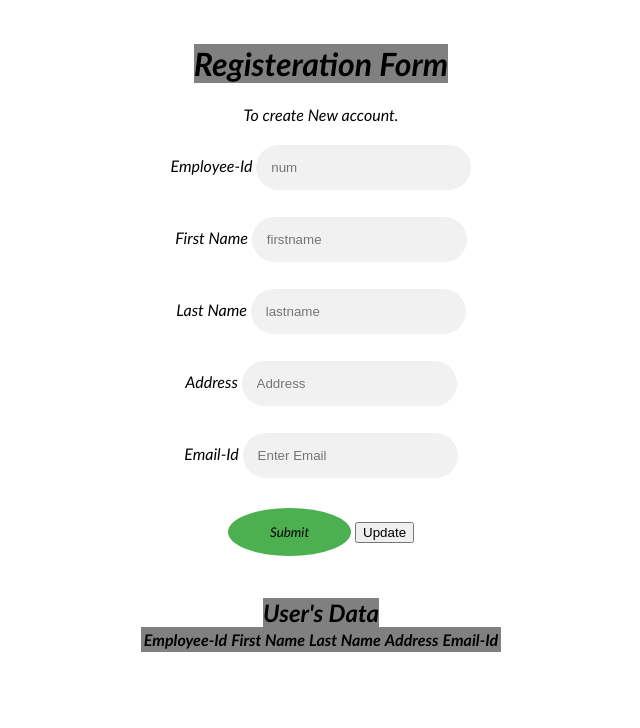
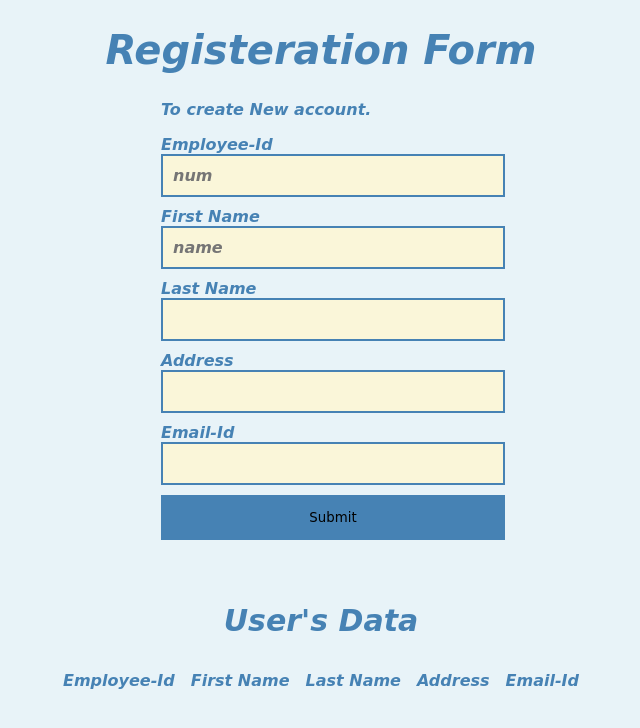
Before and after one commit to jamalrefaideen/Fresher-training-exercise, a plain HTML site: page Buhari/Day 23/form.html in a window 1280 px wide. Shown: the whole page, without its empty margins (319-959 px from the left). Drawn offline with Linux system fonts and the light colour scheme.

Commit message:
Task Completed

```diff
--- a/Buhari/Day 23/form.css
+++ b/Buhari/Day 23/form.css
@@ -1,51 +1,96 @@
 body {
-  font-family: "Trebuchet MS", "Lucida Sans Unicode", "Lucida Grande",
-    "Lucida Sans", Arial, sans-serif;
+  font-family: cursive;
   font-style: italic;
+  background-color: #e8f3f8;
+  font-weight: bold;
+}
+h1 {
+  text-align: center;
+  font-size: 40px;
+  color: steelblue;
+}
+form {
+  margin: 20px auto;
+  width: 320px;
+  color: steelblue;
+}
+input {
+  padding: 10px;
+  font-size: inherit;
+}
+input[type="text"] {
+  font-family: cursive;
+  font-style: italic;
+  font-weight: bold;
+  display: block;
+  margin-bottom: 10px;
+  width: 100%;
+  border: 2px solid steelblue;
+  background-color: #faf6d9;
+}
+input:hover {
+  background-color: white;
+}
+.submitbtn {
+  font-family: cursive;
+  cursor: pointer;
+  width: 344px;
+  height: 45px;
+  border: none;
+  background: steelblue;
+  color: black;
+}
+.submitbtn:hover {
+  font-family: cursive;
+  width: 344px;
+  height: 45px;
+  /* border: solid greenyellow;    */
+  /* border: 2px greenyellow; */
+  background:#00ffc3;
+  color: black;
 }
 
-.myHeader{
-  margin: auto;
-  width: fit-content;
-  background-color: #808080    ;
-
+.updatebtn {
+  display: none;
+  font-family: cursive;
+  cursor: pointer;
+  width: 344px;
+  height: 45px;
+  border: none;
+  background: steelblue;
+  color: white;
 }
-.containerbox {
+.updatebtn:focus {
+  font-family: cursive;
+  width: 344px;
+  height: 45px;
+  /* border: solid greenyellow;    */
+  /* border: 2px greenyellow; */
+  background:#00ffc3;
   color: black;
-  padding: 15px;
-  text-align: center;
 }
 
-input[type="text"],
-input[type="password"] {
-  width: 15%;
-  padding: 15px;
-  margin: 5px 0 22px 0;
-  border: none;
-  background: #f1f1f1;
-  border-radius: 50px;
+h2 {
+  text-align: center;
+  font-size: 30px;
+  color: steelblue;
 }
-
-.submitbtn {
-  background-color:#4CAF50;
-  color: black;
-  font-family: "Trebuchet MS", "Lucida Sans Unicode", "Lucida Grande",
-    "Lucida Sans", Arial, sans-serif;
-  font-style: italic;
-  padding: 16px 20px;
-  margin: 8px 0;
-  border: black;
-  border-radius: 100%;
-  width: 10%;
+.outputdata {
+  margin: auto;
 }
-#outputData {
-  margin: auto;
+table {
+  /* font-family:"Courier New", Courier, monospace; */
+  border-collapse: collapse;
   width: fit-content;
-  background-color: #808080;
-
 }
-.mid{
-  margin: auto;
-  width: fit-content;
-  background-color: #808080;
+th {
+  color: steelblue;
 }
+td,
+th {
+  text-align: left;
+  padding: 8px;
+}
+tr:nth-child(even) {
+  background-color: #faf6d9;
+}
--- a/Buhari/Day 23/form.html
+++ b/Buhari/Day 23/form.html
@@ -1,64 +1,34 @@
 <!DOCTYPE html>
 <html lang="en">
-
   <head>
-  <meta charset="UTF-8">
-  <meta name="viewport" content="width=device-width, initial-scale=1.0">
+    <meta charset="UTF-8" />
+    <meta name="viewport" content="width=device-width, initial-scale=1.0" />
     <title>Form</title>
-  <link rel="stylesheet" href="form.css">
-
+    <link rel="stylesheet" href="form.css" />
   </head>
 
   <body>
-  <form>
-
-
-    <div class="containerbox">
-
-      <div class="myHeader">
     <h1>Registeration Form</h1>
-      </div>
-
+    <form autocomplete="off">
       <p>To create New account.</p>
-
-      <div>
       <label for="Empid">Employee-Id</label>
-        <input type="text" placeholder="num" name="empid" id="empid">
-      </div>
-
-      <div>
+      <input type="text" placeholder="num" name="empid" id="empid" />
       <label for="fName">First Name</label>
-        <input type="text" placeholder="firstname" name="fName" id="fName">
-      </div>
-
-      <div>
+      <input type="text" placeholder="name" name="fName" id="fName" />
       <label for="lName">Last Name</label>
-        <input type="text" placeholder="lastname" name="lName" id="lName">
-      </div>
-
-      <div>
+      <input type="text" name="lName" id="lName" />
       <label for="address">Address</label>
-        <input type="text" placeholder="Address" name="address" id="address">
-      </div>
-
-
-      <div>
-        <label for="emailId">Email-Id</label>
-        <input type="text" placeholder="Enter Email" name="emailId" id="emailId">
-      </div>
-
-      <div>
-        <button type="submit" onclick="getUserInfo(event)" class="submitbtn">Submit</button>
-        <button type="button" class="updateBtn">Update</button>
-      </div>
-
-    </div>
-
+      <input type="text" name="address" id="address" />
+      <label for="email">Email-Id</label>
+      <input type="text" name="emailId" id="emailId" />
+      <button type="button" onclick="getUserInfo(event)" class="submitbtn">
+        Submit
+      </button>
+      <button type="button" class="updatebtn">Update</button>
     </form>
-  <br>
-  <h2 class="mid">User's Data</h2>
-  <div id="outputData">
-    <table>
+    <br />
+    <h2>User's Data</h2>
+    <table class="outputdata">
       <thead>
         <tr>
           <th>Employee-Id</th>
@@ -68,13 +38,9 @@
           <th>Email-Id</th>
         </tr>
       </thead>
-      <tbody>
-      </tbody>
-
+      <tbody></tbody>
     </table>
-  </div>
 
     <script src="form.js"></script>
   </body>
-
 </html>
--- a/Buhari/Day 23/form.js
+++ b/Buhari/Day 23/form.js
@@ -2,14 +2,20 @@ var form = document.querySelector("form");
 var employeeId = document.querySelector("#empid");
 var firstName = document.querySelector("#fName");
 var lastName = document.querySelector("#lName");
-var address = document.querySelector("#address");
+var city = document.querySelector("#address");
 var emailId = document.querySelector("#emailId");
 var submitBtn = document.querySelector(".submitbtn");
-var updateBtn = document.querySelector(".updateBtn");
+var updateBtn = document.querySelector(".updatebtn");
 var tbody = document.querySelector("tbody");
-
 var employeeDetails = [];
 var position;
+
+function init() {
+  var empValues = localStorage.getItem("details");
+  var emplist = JSON.parse(empValues) || []
+  insertRow(emplist);
+}
+init()
 
 function getUserInfo(event) {
   event.preventDefault();
@@ -28,16 +34,19 @@ function getUserInfo(event) {
     userInfo.emailId
   ) {
     employeeDetails.push(userInfo);
-    insertRow(employeeDetails);
+    localStorage.setItem("details", JSON.stringify(employeeDetails));
+    var empValues = localStorage.getItem("details");
+    var emplist = JSON.parse(empValues);
+    insertRow(emplist);
     clearFields();
   } else {
-    alert("Please Fill all the Input fields");
+    alert("Kindly Fill all the fields");
   }
 }
 
-function insertRow(employeeDetails) {
+function insertRow(employeeList) {
   tbody.innerHTML = "";
-  employeeDetails.forEach(function (value) {
+  employeeList.forEach(function (value) {
     var tr = document.createElement("tr");
     tr.innerHTML = `
     <td>${value.employeeId}</td>
@@ -46,12 +55,12 @@ function insertRow(employeeDetails) {
     <td>${value.address}</td>
     <td>${value.emailId}</td>
     <td><button type ="button" id="edit-btn">Edit</button></td>
-    <td><button type ="button" id="delete-btn">Update</button></td>
+    <td><button type ="button" id="delete-btn">Delete</button></td>
      `;
     tbody.appendChild(tr);
   });
-  alert("Form Created & added Succesfully")
 }
+
 
 function clearFields() {
   employeeId.value = "";
@@ -63,40 +72,48 @@ function clearFields() {
 
 tbody.addEventListener("click", showUserInput);
 
-
 function showUserInput(event) {
-  if (event.target.id == "edit-Btn") {
-    var emailId = event.target.parentElement.parentElement.cells.item(1).textContent;
-    showUserInput(emailId);
-  } else if (event.target == "delete-Btn") {
-    var emailId = event.target.parentElement.parentElement.cells.item(1).textContent;
-    deleteField(emailId);
+  if (event.target.id == "edit-btn") {
+    var employeeId = event.target.parentElement.parentElement.cells.item(0)
+      .textContent;
+    editUserField(employeeId);
+  } else if (event.target.id == "delete-btn") {
+    var employeeId = event.target.parentElement.parentElement.cells.item(0)
+      .textContent;
+    deleteField(employeeId);
     event.target.parentElement.parentElement.remove();
   }
 }
 
-
 function editUserField(data) {
-  data.forEach(function (user, index) {
-    if (user.emailId == data) {
-      (employeeId.value = user.employeeId),
-        (firstName.value = user.firstName),
-        (lastName.value = user.lastName),
-        (address.value = user.address),
-        (emailId.value = user.emailId),
-        (updateBtn.style.display = "block");
+  employeeDetails.forEach(function (user, index) {
+    if (user.employeeId == data) {
+      employeeId.value = user.employeeId;
+      firstName.value = user.firstName;
+      lastName.value = user.lastName;
+      address.value = user.address;
+      emailId.value = user.emailId;
+      updateBtn.style.display = "block";
       submitBtn.style.display = "none";
 
       position = index;
+      console.log(user);
     }
   });
+}
+
+function deleteField(data) {
+  employeeDetails.forEach(function (user, index) {
+    if (user.employeeId == data) {
+      employeeDetails.splice(index, 1);
+    }
+  });
+  alert("Form deleted succesfully");
 }
 
 updateBtn.addEventListener("click", updateEmployeeDetails);
 
 function updateEmployeeDetails(event) {
-  employeeDetails.forEach(function (name, index) {
-    if (index == position) {
   var obj = {
     employeeId: employeeId.value,
     firstName: firstName.value,
@@ -104,13 +121,10 @@ function updateEmployeeDetails(event) {
     address: address.value,
     emailId: emailId.value,
   };
-
-      employeeDetails.splice(index, 1, obj);
+  employeeDetails.splice(position, 1, obj);
   insertRow(employeeDetails);
   clearFields();
-      alert("Form updated successfully");
+  alert("Form Updated successfully");
   updateBtn.style.display = "none";
   submitBtn.style.display = "block";
 }
-  });
-}
--- a/Buhari/Day 4/joinelements.js
+++ b/Buhari/Day 4/joinelements.js
@@ -1,4 +1,4 @@
-
+//Objects are useful for storing data in a structured way
 //3.Join the all elemnts
 
 
--- a/Buhari/Day21/Dom.js
+++ b/Buhari/Day21/Dom.js
@@ -11,7 +11,13 @@ text.style.padding ="12px"
 
 }
 
+//2. backgroundColor using addEventListener
 
+document.addEventListener("click", changeColor);
+
+    function changeColor() {
+      document.body.style.backgroundColor = "#FFC926";
+    }
 
 
 //3.Write a JavaScript function to get the value of the href, hreflang, rel, target, and type attributes of the specified link
```
Also changed, not shown: Buhari/Day 1/index.html (+0 -1 lines), Buhari/Day 23/editField.js (deleted, +0 -7 lines), Buhari/Day 3/OddorEven.js (line endings or trailing spaces). Lines whose indentation alone changed are shown as unchanged.
